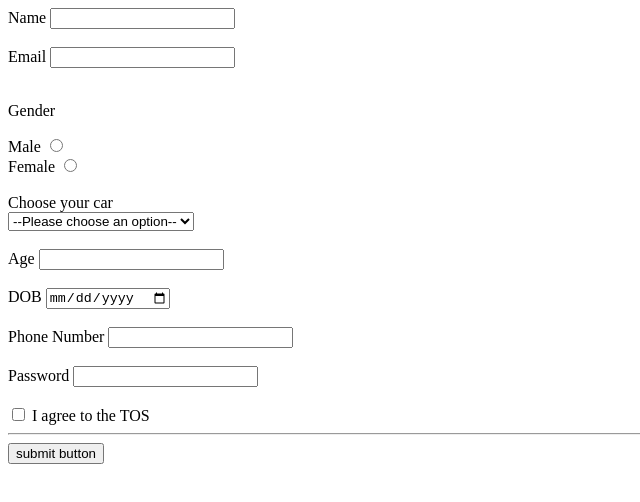
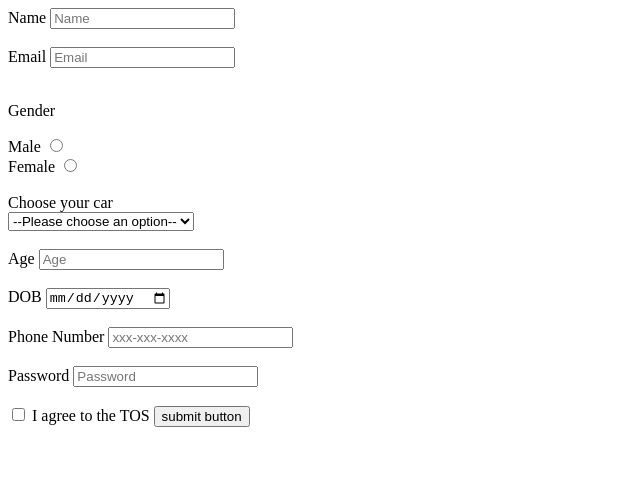
Before and after one commit to acciojob/signup-form-car-ShaikvSubhani, a website: page main.html in a window 1280 px wide. Shown: the whole page, without its empty margins (0-640 px from the left). Drawn offline with Linux system fonts and the light colour scheme.

Commit message:
created a submission

```diff
--- a/main.html
+++ b/main.html
@@ -14,10 +14,10 @@
 	 <form method="POST">
 
         <label for="name">Name</label>
-        <input required type="text" id="name" ><br><br>
+        <input required type="text" id="name" placeholder="Name"><br><br>
 
         <label for="email">Email</label>
-        <input required type="email" id="email"><br><br>
+        <input required type="email" id="email" placeholder="Email"><br><br>
 
         <p>Gender</p>
         <label for="male">Male</label>
@@ -34,26 +34,25 @@
         </select><br><br>
 
         <label for="age">Age</label>
-        <input  required type="number" name="age" id="age"><br><br>
+        <input  required type="number" name="age" id="age" placeholder="Age"><br><br>
 
         <label for="dob">DOB</label>
         <input required type="date" id="dob"><br><br>
 
         <label for="phone">Phone Number</label>
-        <input required type="number" id="phone"><br><br>
+        <input required type="phone" id="phone" placeholder="xxx-xxx-xxxx"><br><br>
 
         <label for="password">Password</label>
-        <input required type="password" id="password"><br><br>
+        <input required type="password" id="password" placeholder="Password"><br><br>
 
         <input type="checkbox" id="tos" value="TOS">
         <label for="tos">I agree to the TOS</label>
-        <hr>
+
+
         <button type="submit">submit button</button>
 
     </form>
 
-
-
 </body>
 
 </html>
```
